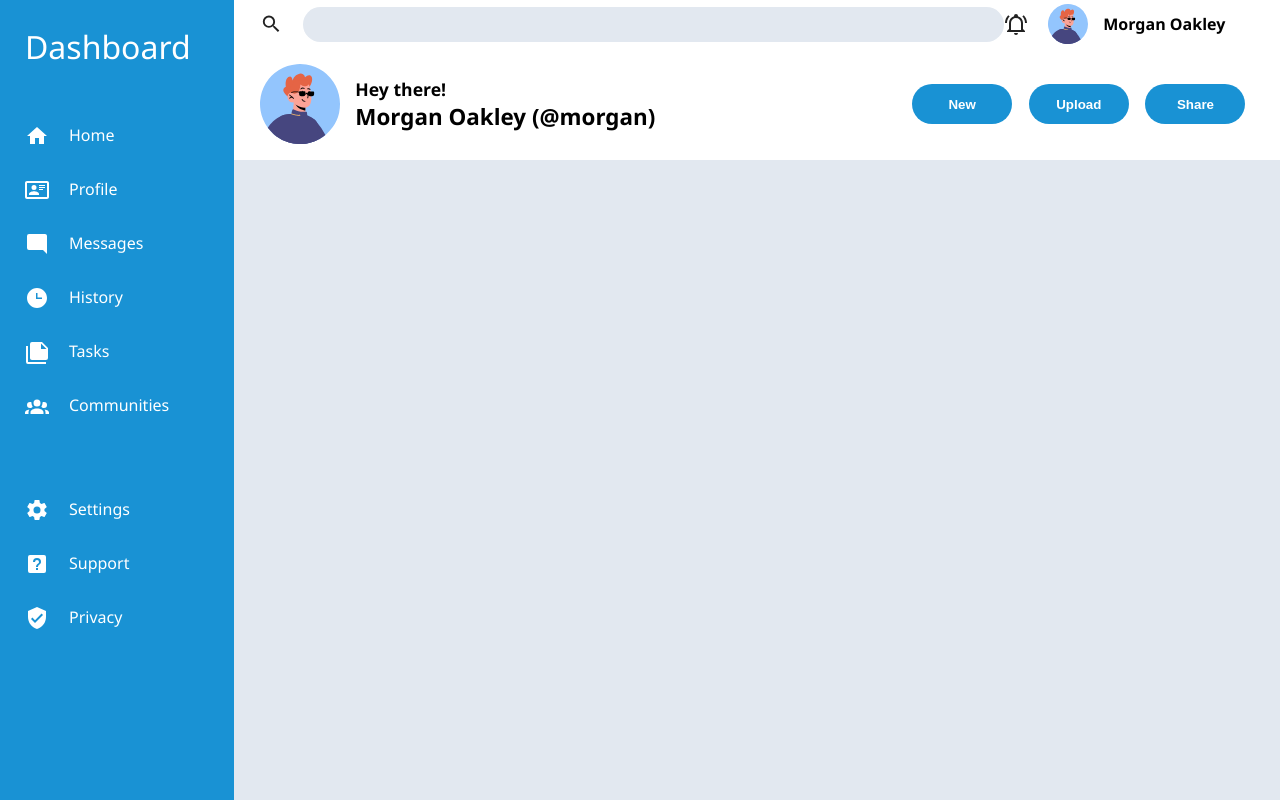
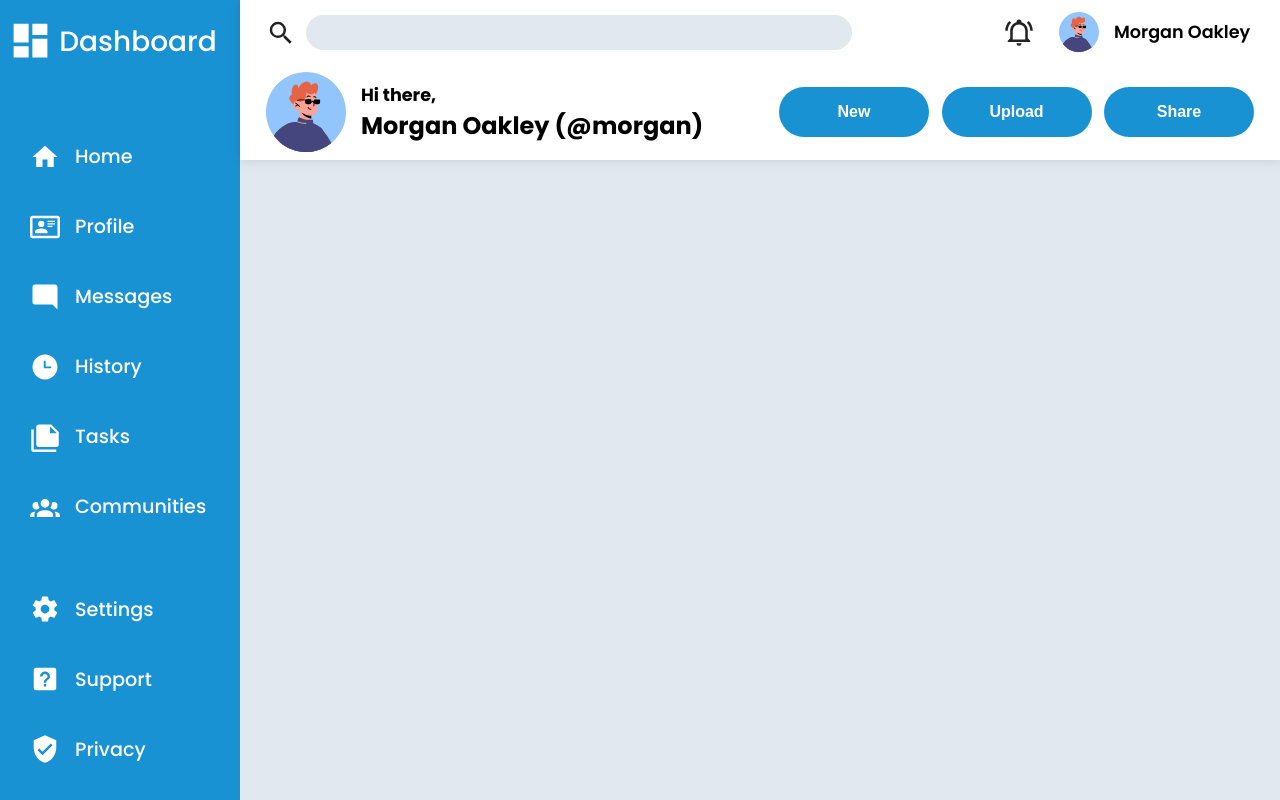
Before and after one commit to hajjajmoath/admin-dashboard, a plain HTML site: page index.html in a window 1280 px wide. Drawn offline with Linux system fonts and the light colour scheme.

Commit message:
Update design

```diff
--- a/index.html
+++ b/index.html
@@ -9,7 +9,9 @@
 </head>
 <body>
     <div id="sidebar">
-        <div id="logo">Dashboard</div>
+        <div id="logo"><svg xmlns="http://www.w3.org/2000/svg" xmlns:xlink="http://www.w3.org/1999/xlink" version="1.1" width="40" height="40" viewBox="0 0 24 24" fill="#fff">
+          <path d="M13,3V9H21V3M13,21H21V11H13M3,21H11V15H3M3,13H11V3H3V13Z"></path>
+        </svg>Dashboard</div>
             <ul>
                 <li><svg xmlns="http://www.w3.org/2000/svg" xmlns:xlink="http://www.w3.org/1999/xlink" version="1.1" width="24" height="24" viewBox="0 0 24 24" fill="#fff">
                     <path d="M10,20V14H14V20H19V12H22L12,3L2,12H5V20H10Z"></path>
@@ -49,7 +51,7 @@
                     <svg id="search-icon" xmlns="http://www.w3.org/2000/svg" xmlns:xlink="http://www.w3.org/1999/xlink" version="1.1" width="24" height="24" viewBox="0 0 24 24" fill="#222">
                         <path d="M9.5,3A6.5,6.5 0 0,1 16,9.5C16,11.11 15.41,12.59 14.44,13.73L14.71,14H15.5L20.5,19L19,20.5L14,15.5V14.71L13.73,14.44C12.59,15.41 11.11,16 9.5,16A6.5,6.5 0 0,1 3,9.5A6.5,6.5 0 0,1 9.5,3M9.5,5C7,5 5,7 5,9.5C5,12 7,14 9.5,14C12,14 14,12 14,9.5C14,7 12,5 9.5,5Z"></path>
                       </svg>
-                    <input type="search" name="search" id="search-box">
+                    <input type="search" name="search" id="search-box" maxlength="25">
                   </div>
                 <div id="account">
                     <svg id="bell-icon" xmlns="http://www.w3.org/2000/svg" xmlns:xlink="http://www.w3.org/1999/xlink" version="1.1" width="24" height="24" viewBox="0 0 24 24" fill="#222">
@@ -63,7 +65,7 @@
               <div id="username">
                 <img id="user-picture-big" src="morgan.svg" alt="morgan">
                   <div id="user-main">
-                    <span class="user-greeting">Hey there!</span>
+                    <span class="user-greeting">Hi there,</span>
                     <span class="user-info">Morgan Oakley (@morgan)</span>
                   </div>
               </div>
--- a/style.css
+++ b/style.css
@@ -1,7 +1,9 @@
+@import"https://fonts.googleapis.com/css2?family=Poppins:wght@400;500;600;700&display=swap";
+
 body {
     margin: 0;
     padding: 0;
-    font-family: 'Segoe UI', Tahoma, Geneva, Verdana, sans-serif;
+    font-family: "Poppins", Tahoma, Geneva, Verdana, sans-serif;
     display: flex;
 }
 
@@ -9,43 +11,50 @@ body {
     background-color: #1992D4;
     color: white;
     height: 100vh;
-    width: 35vh;
-}
-
-#sidebar-container {
+    width: 30vh;
     display: flex;
     flex-direction: column;
-    width: 100%;
-    height: 50%;
-    justify-content: space-evenly;
+    align-items: center;
+    justify-content: space-between;
 }
 
 #logo {
     display: flex;
-    padding: 25px;
-    font-size: 2rem;
+    align-items: center;
+    justify-content: center;
+    padding: 20px;
+    font-size: 1.75rem;
     font-weight: 500;
+    padding-left: 5px;
+    margin-bottom: 22px;
 }
 
-.sidebar-group {
-    margin-top: 50px;
+
+#logo > svg {
+    width: 45px;
+    height: auto;
+    margin-right: 6px;
+    margin-top: -2px;
 }
+
 
 ul {
     list-style: none;
     display: flex;
     flex-direction: column;
     justify-content: center;
-    align-items: end;
-    margin-right: 20px;
+    align-items: center;
+    width: 100%;
 }
 
 li {
     display: flex;
-    padding: 15px;
+    align-items: center;
+    padding: 20px;
+    padding-left: 40px;
     width: 100%;
-    border-radius: 15px;
     font-weight: 500;
+    font-size: 1.2rem;
 }
 
 li:hover {
@@ -58,12 +67,14 @@ li:hover {
 }
 
 #header {
+    position: relative;
     background-color: white;
     width: 100%;
     display: flex;
     flex-direction: column;
     align-items: center;
     height: 20vh;
+    box-shadow: 0px 1px 10px rgba(0, 0, 0, 0.10);
 }
 
 #container {
@@ -75,13 +86,23 @@ li:hover {
 #top-section {
     display: flex;
     justify-content: space-between;
-    height: 30%;
+    height: 40%;
     width: 95%;
 }
 
 #search-icon, #bell-icon, svg {
-    padding-right: 20px;
+    margin-right: 15px;
+    width: 30px;
+    height: auto;
+}
 
+#bell-icon {
+    margin-right: 25px;
+}
+
+#search-icon {
+    padding-top: 1px;
+    margin-right: 10px;
 }
 
 #search-box {
@@ -90,36 +111,45 @@ li:hover {
     height: 35px;
     border-radius: 25px;
     border: none;
+    text-align: center;
+    font-size: 1.3rem;
+    font-weight: bold;
 }
+
+input[type="search"]::-webkit-search-cancel-button {
+    padding-right: 10px;
+    filter: brightness(0%);
+  }
 
 #search {
     display: flex;
     align-items: center;
-    width: 75%;
+    width: 65%;
 }
 
 #down-section {
     display: flex;
     justify-content: space-between;
     width: 95%;
-    height: 100%;
+    height: 60%;
 }
 
 #top-bar-btns {
     display: flex;
-    justify-content: space-around;
+    justify-content: space-between;
     align-items: center;
-    width: 350px;
+    width: 475px;
 }
 
 button {
-    width: 100px;
-    height: 40px;
+    width: 150px;
+    height: 50px;
     border-radius: 50px;
     background-color: #1992D4;
     color: white;
     border: none;
     font-weight: 600;
+    font-size: 1rem;
 }
 
 #account {
@@ -146,11 +176,12 @@ button {
 
 .user-info {
     font-weight: 800;
-    font-size: 1.4rem;
+    font-size: 1.5rem;
 }
 
 .user-name-small {
-    font-weight: 700;
+    font-weight: 600;
+    font-size: 1.1rem;
 }
 
 #user-picture-big {
@@ -168,10 +199,8 @@ button {
 }
 
 
-@media only screen and (max-width: 1200px) {
+@media only screen and (max-width: 1400px) {
     #search-box {
-        width: 50%;
+        width: 85%;
     }
   }
-
-  *{order: 1px solid red}
```
